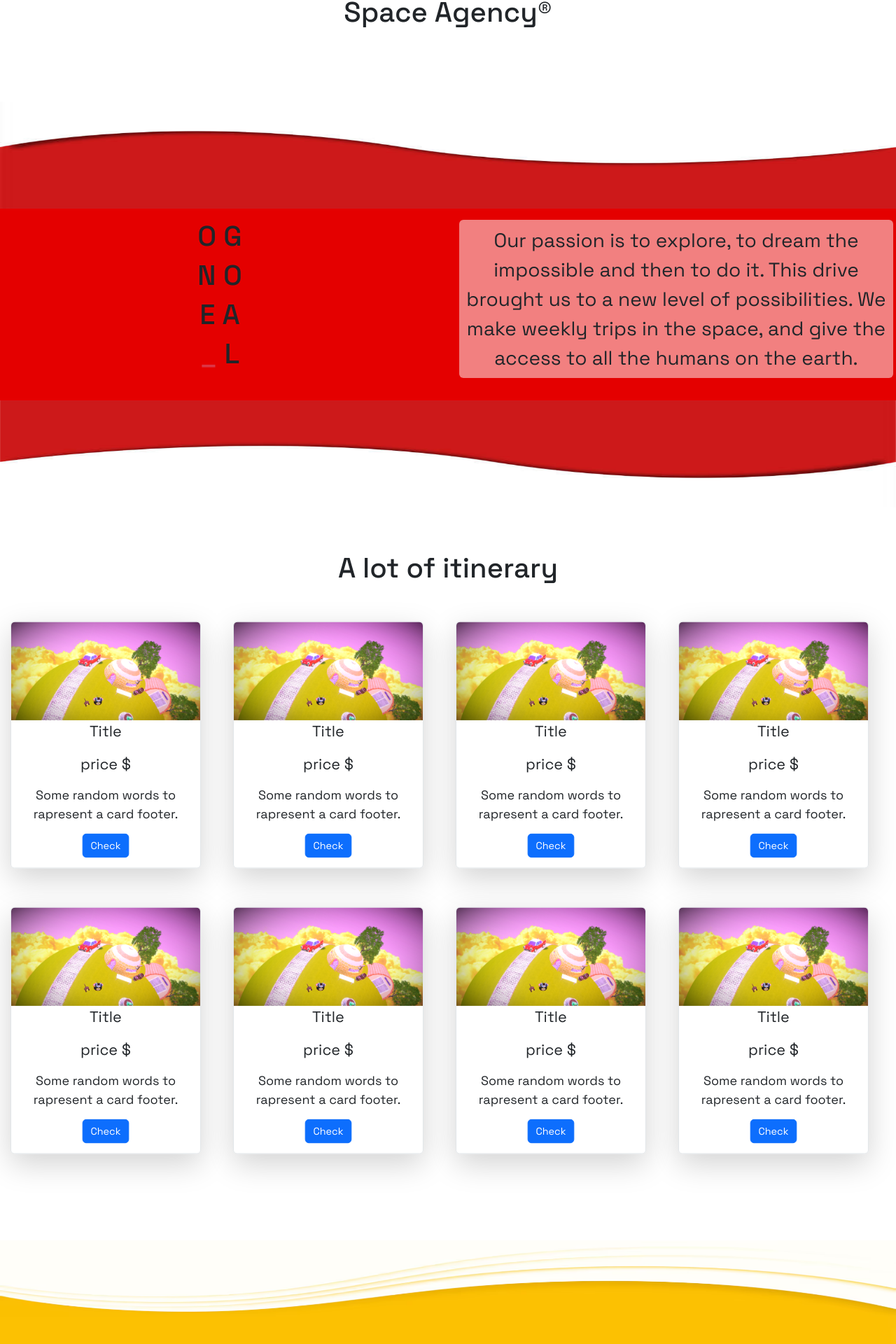
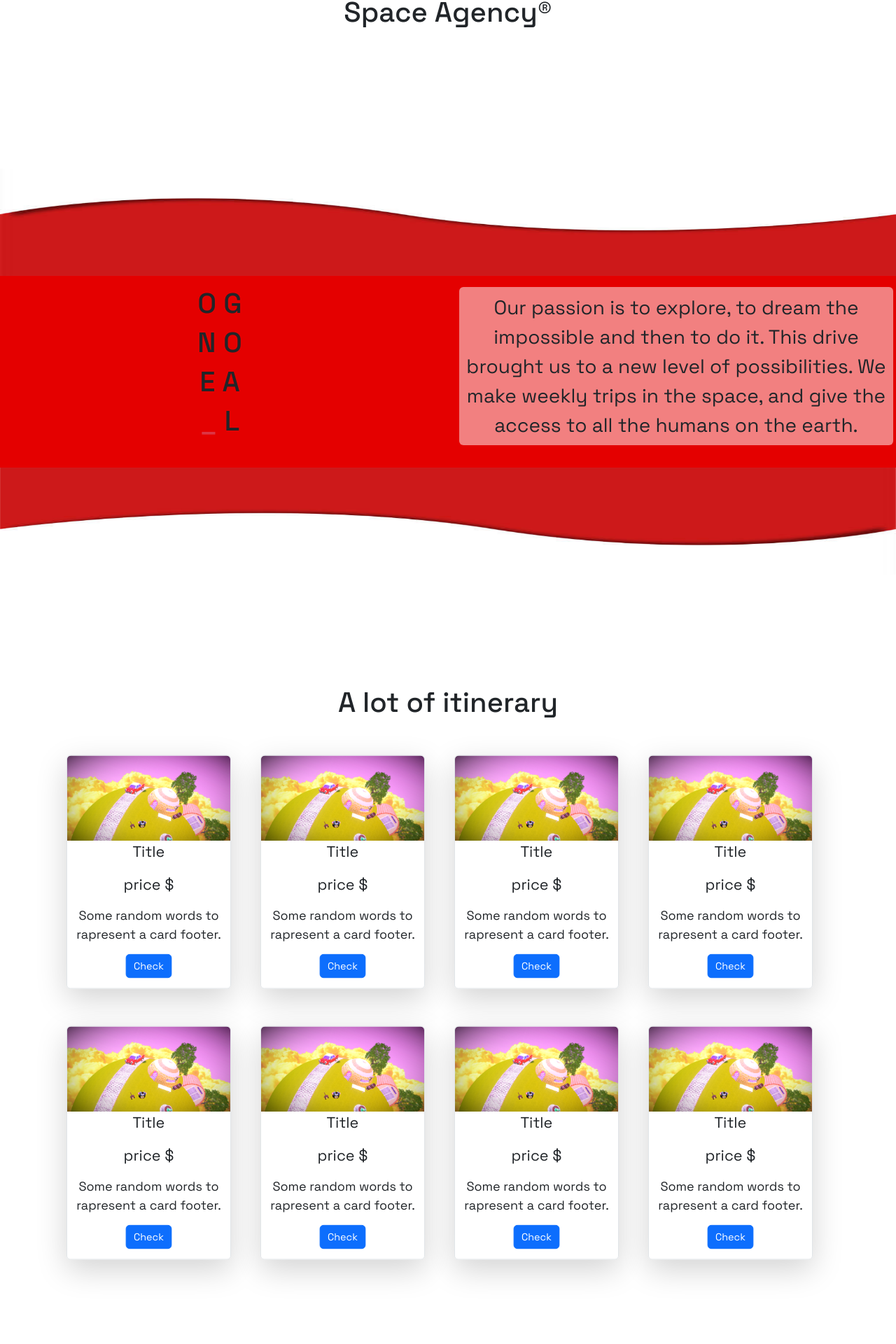
Before and after one commit to RaffaeleCaravett/space-client-angular, an Angular app: page / in a window 1280 px wide. Shown: the part 240-2160 px from the top of the page at 70% size. Built offline with nearby package versions, Linux system fonts and the light colour scheme; no server answers.

Commit message:
added container back again

```diff
--- a/src/app/components/home/home.component.html
+++ b/src/app/components/home/home.component.html
@@ -1,8 +1,12 @@
 <div class="text-center bg-white p-0">
-  <div class="row py-5 p-0">
+  <div class="container">
+    <div class="row py-5 p-0">
     <div class="col-md-12 py-5">
       <h1>Space Agency®</h1>
     </div>
+    </div>
+  </div>
+  <div class="row py-5 p-0">
     <img src="../../../assets/Images/redWave.jpg" alt="" class="w-100 svg">
     <div class="col-md-6 py-3"  style="background: rgb(228, 0, 0);">
 <h1>O G</h1>
@@ -18,6 +22,9 @@
       </p>
     </div>
     <img src="../../../assets/Images/redWave.jpg" alt="" class="w-100 svg rotate">
+  </div>
+  <div class="container">
+    <div class="row py-5 p-0">
     <div class="col-md-12 py-3">
       <h1>A lot of itinerary</h1>
     </div>
@@ -36,6 +43,9 @@
       </div>
       </div>
     </div>
+    </div>
+  </div>
+    <div class="row py-5 p-0">
       <img src="../../../assets/Images/yellowWave.avif" alt="" class="w-100 pt-5 svg mt-5">
     <div class="col-md-12 py-5 d-flex justify-content-center" style="background: rgb(255, 189, 8);" >
       <div class="rounded"  *ngFor="let l of name;index as i">
@@ -45,6 +55,9 @@
       </div>
     </div>
     <img src="../../../assets/Images/yellowWave.avif" alt="" class="w-100 svg rotate">
+    </div>
+    <div class="container">
+      <div class="row py-5 p-0">
     <div class="col-md-6 py-5 my-5">
 <h1>Our team</h1>
 <p class="fs-4">Some random text to explain the validity of our team, and why it will bring you in
@@ -67,5 +80,6 @@ Some random text just to test this css. I even add some extra just to turn back
   </div>
 </div>
 </div>
+      </div>
   </div>
 </div>
--- a/src/app/components/home/home.component.scss
+++ b/src/app/components/home/home.component.scss
@@ -171,8 +171,8 @@
   }
 }
 .hover-effect{
-  overflow: auto;
-  .text{
+  overflow: hidden;
+    .text{
     transform:translateY(-50px);
     transform:translateX(700px) translateY(-50px);
     transition: 1s;
```
